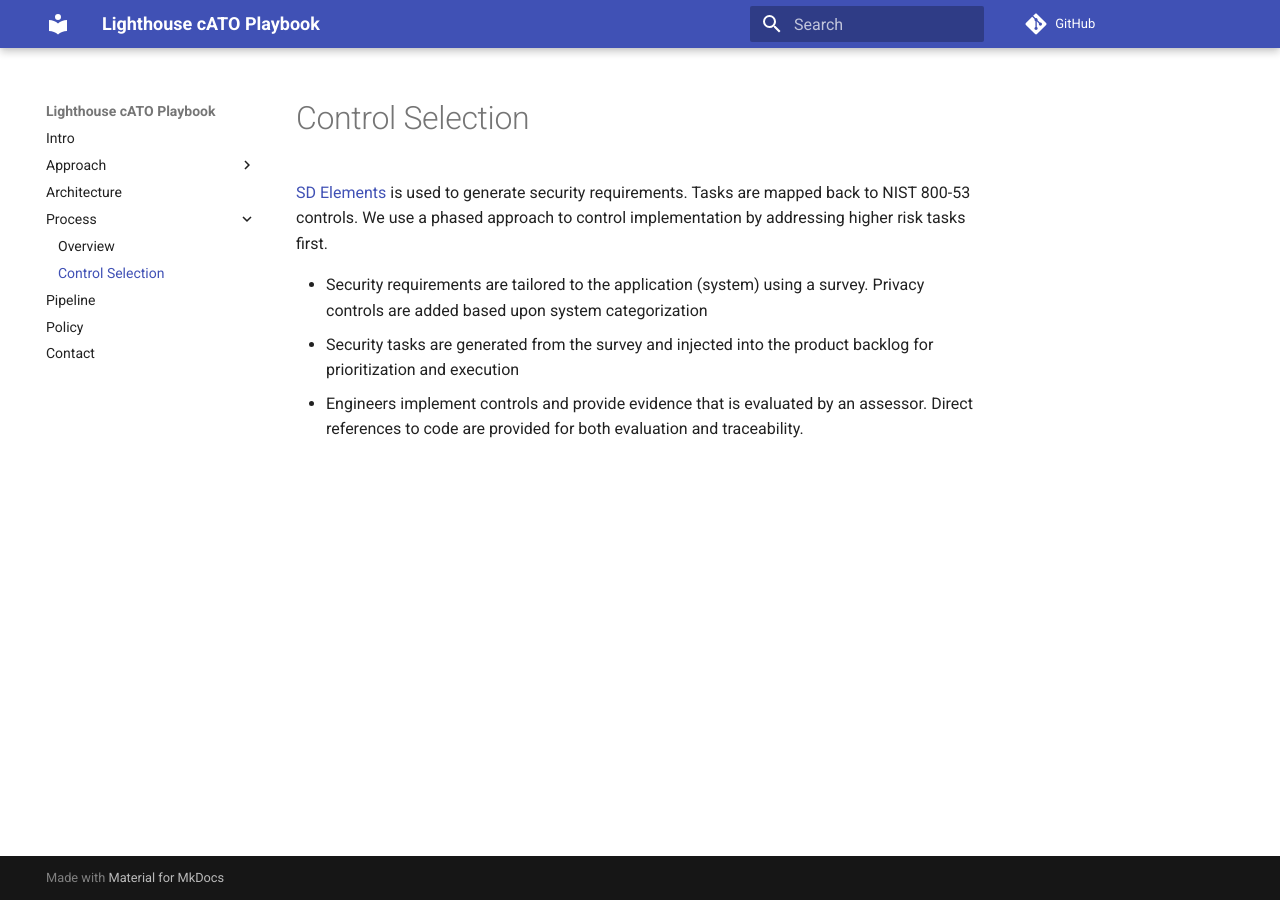
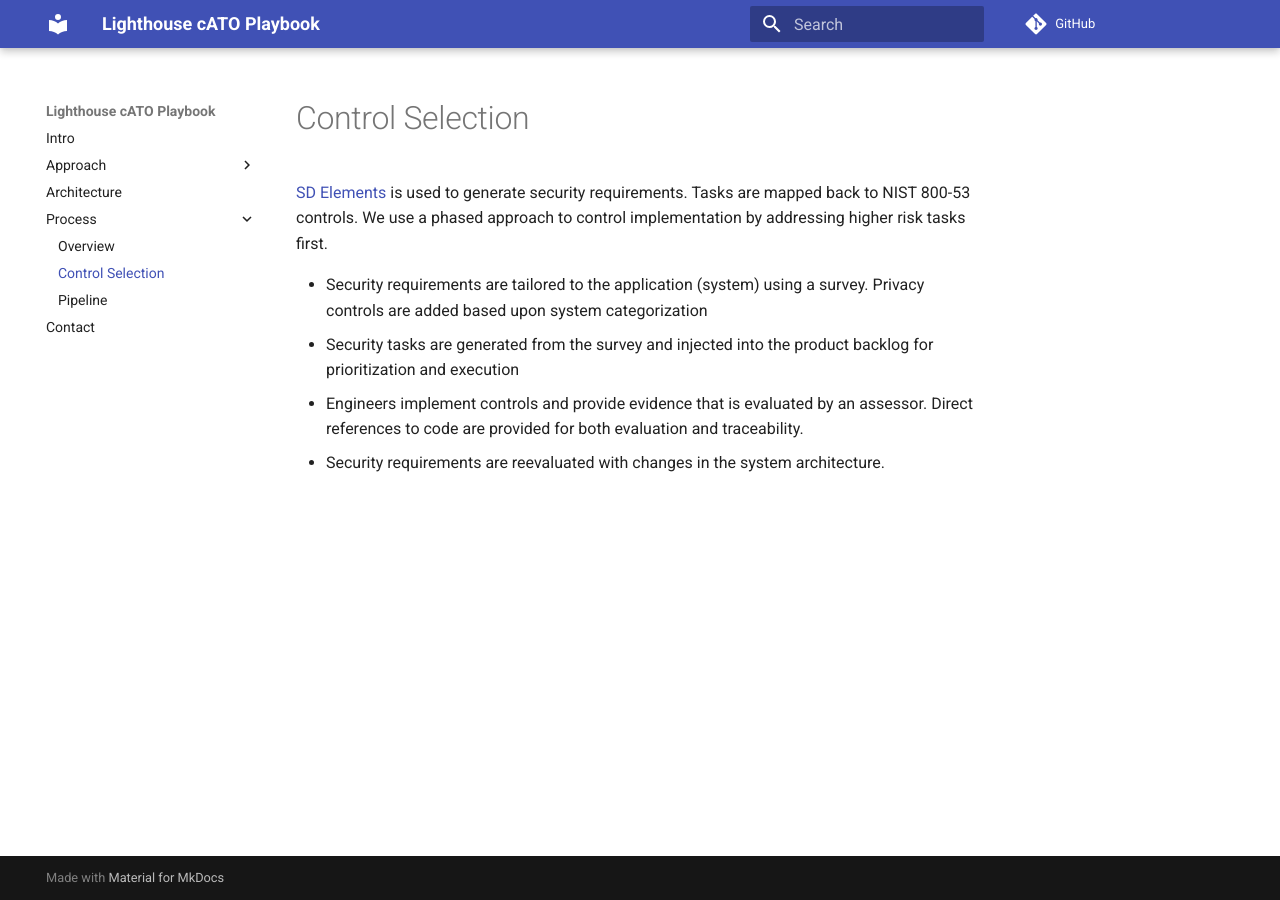
Before and after one commit to rise8-us/cato-playbook, an MkDocs documentation site: the page built from docs/selection.md, in a window 1280 px wide. Built offline with MkDocs 1.6.1 and Material for MkDocs 9.7.7, drawn with Linux system fonts in a browser that asks for light colours; comment, search, counter and statistics services are not loaded.

Commit message:
Control selection additions

```diff
--- a/docs/selection.md
+++ b/docs/selection.md
@@ -8,3 +8,4 @@
 - Security tasks are generated from the survey and injected into the product backlog for prioritization and execution
 - Engineers implement controls and provide evidence that is evaluated by an assessor. Direct references to code are
 provided for both evaluation and traceability.
+- Security requirements are reevaluated with changes in the system architecture.
--- a/mkdocs.yml
+++ b/mkdocs.yml
@@ -16,6 +16,5 @@
   - 'Process':
       - 'Overview' : 'process.md'
       - 'selection.md'
-  - 'pipeline.md'
-  - 'policy.md'
+      - 'pipeline.md'
   - 'contact.md'
```
Also changed, not shown: docs/pipeline.md (+1 -1 lines).
